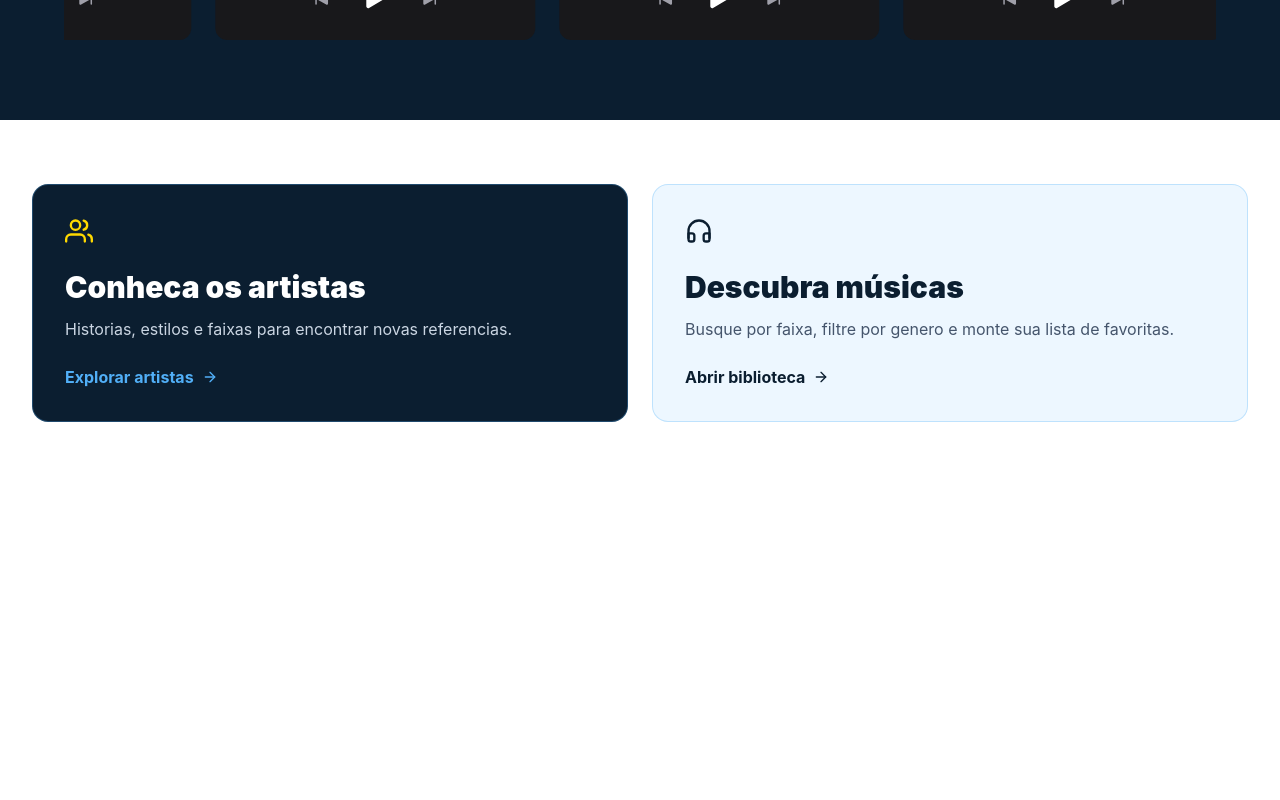
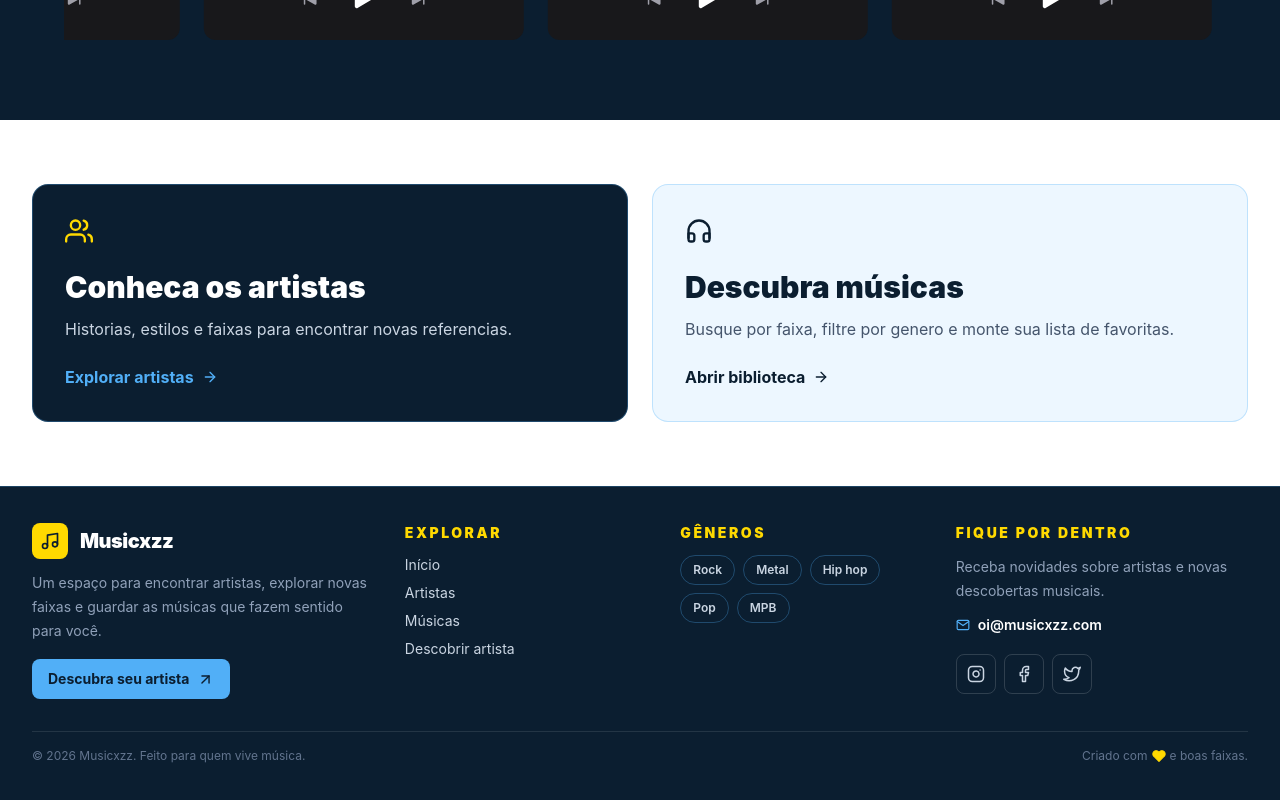
Before and after one commit to Thales971/M-sicxz, a React (Vite) app: page / in a window 1280 px wide. Shown: the part 804-1604 px from the top of the page. Before the commit the page ends 1290 px from the top, so only its background shows below. Built offline with nearby package versions, Linux system fonts and the light colour scheme.

Commit message:
Atualiza app.jsx e faz uma footer decente

```diff
--- a/src/App.jsx
+++ b/src/App.jsx
@@ -1,4 +1,5 @@
 import { BrowserRouter, Route, Routes } from 'react-router-dom';
+import { Footer } from './components/Footer';
 import { Header } from './components/Header';
 import { Form } from './components/ReactForm';
 import { ArtistDetails } from './pages/ArtistDetails';
@@ -25,6 +26,7 @@ function App() {
             }
           />
         </Routes>
+        <Footer />
       </div>
     </BrowserRouter>
   );
--- a/src/components/Footer.jsx
+++ b/src/components/Footer.jsx
@@ -0,0 +1,125 @@
+import {
+  FiArrowUpRight,
+  FiFacebook,
+  FiHeart,
+  FiInstagram,
+  FiMail,
+  FiMusic,
+  FiTwitter,
+} from 'react-icons/fi';
+import { Link } from 'react-router-dom';
+
+const navigationLinks = [
+  { to: '/', label: 'Início' },
+  { to: '/artistas', label: 'Artistas' },
+  { to: '/musicas', label: 'Músicas' },
+  { to: '/formulario', label: 'Descobrir artista' },
+];
+
+const genres = ['Rock', 'Metal', 'Hip hop', 'Pop', 'MPB'];
+
+const socialLinks = [
+  { label: 'Instagram', icon: FiInstagram, href: 'https://www.instagram.com/' },
+  { label: 'Facebook', icon: FiFacebook, href: 'https://www.facebook.com/' },
+  { label: 'Twitter', icon: FiTwitter, href: 'https://twitter.com/' },
+];
+
+export function Footer() {
+  return (
+    <footer className="border-t border-[#51AFF7]/25 bg-[#0B1E30] text-white">
+      <div className="mx-auto max-w-7xl px-4 py-9 sm:px-6 lg:px-8">
+        <div className="grid gap-8 lg:grid-cols-[1.4fr_1fr_1fr_1.2fr]">
+          <div className="max-w-sm">
+            <Link to="/" className="inline-flex items-center gap-3" aria-label="Musicxzz - início">
+              <span className="flex size-9 items-center justify-center rounded-lg bg-[#FFD900] text-[#0B1E30]">
+                <FiMusic size={20} />
+              </span>
+              <span className="text-xl font-black tracking-tight">Musicxzz</span>
+            </Link>
+            <p className="mt-3 text-sm leading-6 text-slate-400">
+              Um espaço para encontrar artistas, explorar novas faixas e guardar as músicas que
+              fazem sentido para você.
+            </p>
+            <Link
+              to="/formulario"
+              className="mt-4 inline-flex items-center gap-2 rounded-lg bg-[#51AFF7] px-4 py-2.5 text-sm font-bold text-[#0B1E30] transition hover:bg-[#FFD900]"
+            >
+              Descubra seu artista <FiArrowUpRight size={17} />
+            </Link>
+          </div>
+
+          <div>
+            <h2 className="text-sm font-black uppercase tracking-[0.18em] text-[#FFD900]">
+              Explorar
+            </h2>
+            <nav className="mt-3 flex flex-col items-start gap-2" aria-label="Links do rodapé">
+              {navigationLinks.map(link => (
+                <Link
+                  key={link.to}
+                  to={link.to}
+                  className="text-sm text-slate-300 transition hover:text-[#51AFF7]"
+                >
+                  {link.label}
+                </Link>
+              ))}
+            </nav>
+          </div>
+
+          <div>
+            <h2 className="text-sm font-black uppercase tracking-[0.18em] text-[#FFD900]">
+              Gêneros
+            </h2>
+            <div className="mt-3 flex flex-wrap gap-2">
+              {genres.map(genre => (
+                <Link
+                  key={genre}
+                  to="/musicas"
+                  className="rounded-full border border-[#51AFF7]/30 px-3 py-1.5 text-xs font-semibold text-slate-300 transition hover:border-[#51AFF7] hover:text-white"
+                >
+                  {genre}
+                </Link>
+              ))}
+            </div>
+          </div>
+
+          <div>
+            <h2 className="text-sm font-black uppercase tracking-[0.18em] text-[#FFD900]">
+              Fique por dentro
+            </h2>
+            <p className="mt-3 text-sm leading-6 text-slate-400">
+              Receba novidades sobre artistas e novas descobertas musicais.
+            </p>
+            <a
+              href="mailto:oi@musicxzz.com"
+              className="mt-3 inline-flex items-center gap-2 text-sm font-semibold text-white hover:text-[#51AFF7]"
+            >
+              <FiMail className="text-[#51AFF7]" /> oi@musicxzz.com
+            </a>
+            <div className="mt-4 flex items-center gap-2">
+              {socialLinks.map(({ label, icon: Icon, href }) => (
+                <a
+                  key={label}
+                  href={href}
+                  target="_blank"
+                  rel="noreferrer"
+                  aria-label={label}
+                  className="rounded-lg border border-white/15 p-2.5 text-slate-300 transition hover:border-[#51AFF7] hover:bg-[#51AFF7]/15 hover:text-white"
+                >
+                  <Icon size={18} />
+                </a>
+              ))}
+            </div>
+          </div>
+        </div>
+
+        <div className="mt-8 flex flex-col gap-2 border-t border-white/10 pt-4 text-xs text-slate-500 sm:flex-row sm:items-center sm:justify-between">
+          <p>© 2026 Musicxzz. Feito para quem vive música.</p>
+          <p className="inline-flex items-center gap-1">
+            Criado com <FiHeart className="text-[#FFD900]" size={14} fill="currentColor" /> e boas
+            faixas.
+          </p>
+        </div>
+      </div>
+    </footer>
+  );
+}
```
